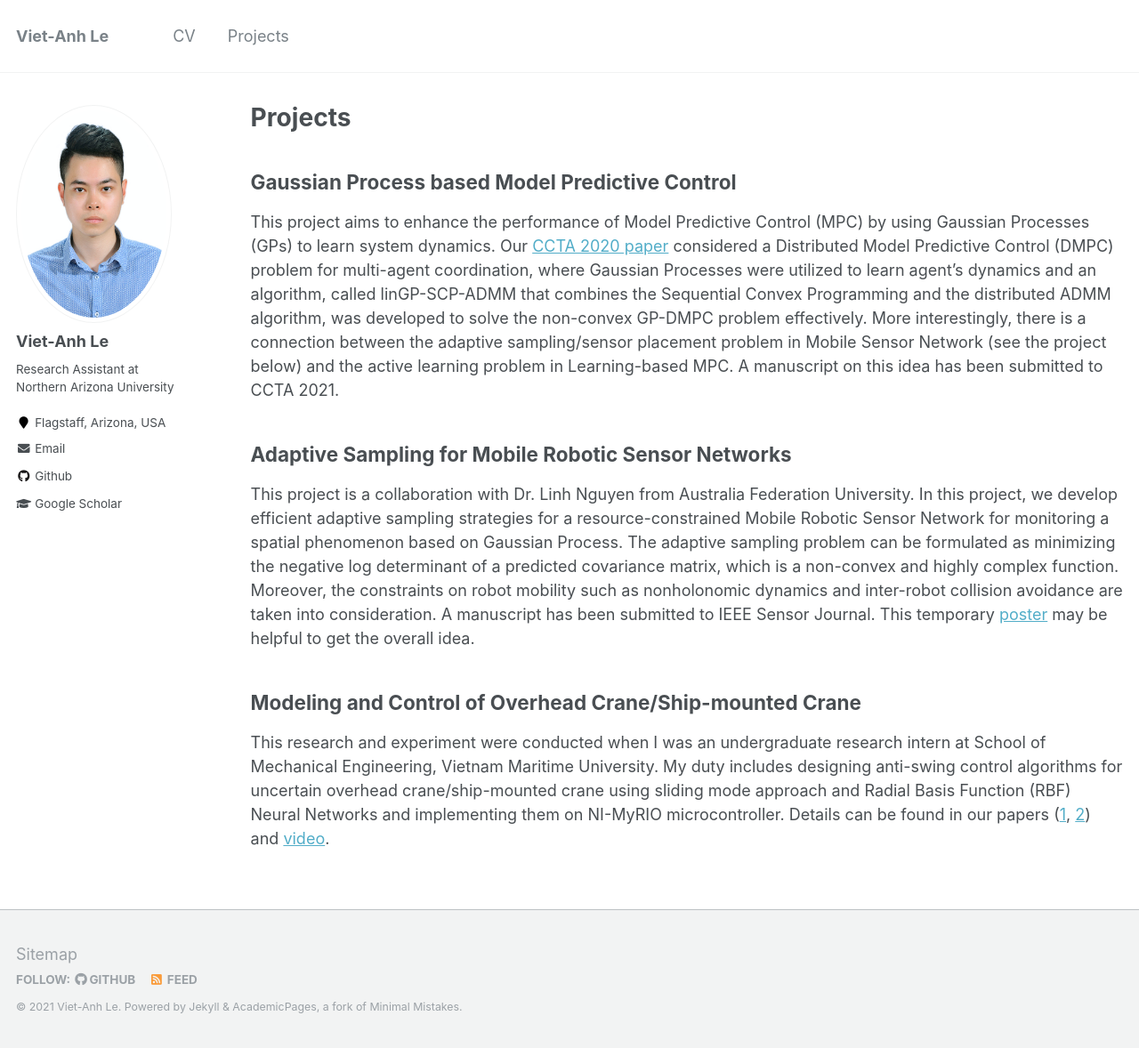
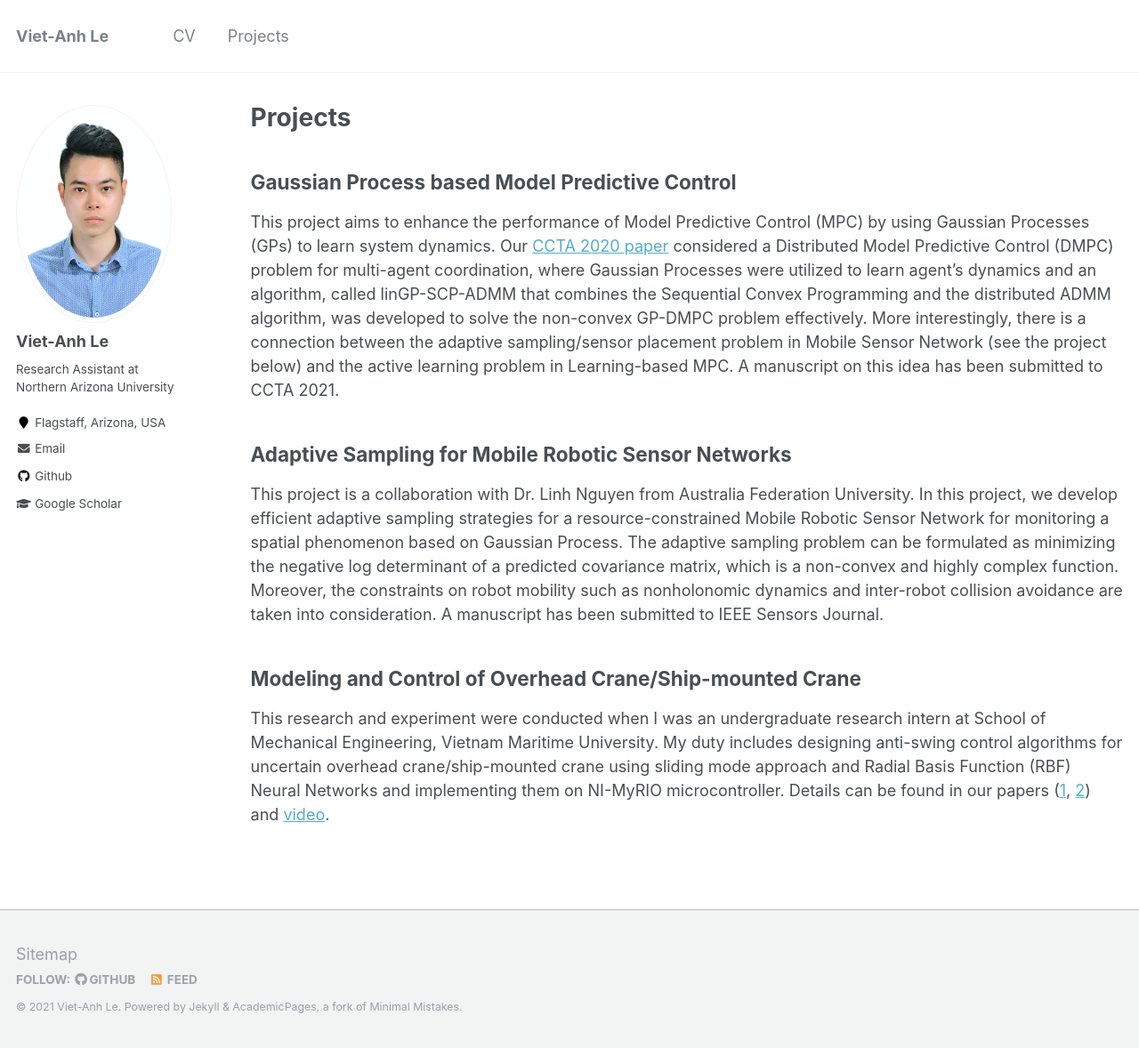
Before and after one commit to vietanhle0101/vietanhle0101.github.io, a Jekyll site: the page built from _pages/projects.md, in a window 1280 px wide and 1178 px high. Shown: the whole window at 89% size. Built offline with Jekyll 4.4.1, drawn with Linux system fonts in a browser that asks for light colours.

Commit message:
update cv

```diff
--- a/_pages/projects.md
+++ b/_pages/projects.md
@@ -13,7 +13,8 @@ This project aims to enhance the performance of Model Predictive Control (MPC) b
 ## Adaptive Sampling for Mobile Robotic Sensor Networks
 <!-- ![](../images/mrsn.png) -->
 
-This project is a collaboration with Dr. Linh Nguyen from Australia Federation University. In this project, we develop efficient adaptive sampling strategies for a resource-constrained Mobile Robotic Sensor Network for monitoring a spatial phenomenon based on Gaussian Process. The adaptive sampling problem can be formulated as minimizing the negative log determinant of a predicted covariance matrix, which is a non-convex and highly complex function. Moreover, the constraints on robot mobility such as nonholonomic dynamics and inter-robot collision avoidance are taken into consideration. A manuscript has been submitted to IEEE Sensor Journal. This temporary [poster](../files/MRSN_poster.pdf) may be helpful to get the overall idea.
+This project is a collaboration with Dr. Linh Nguyen from Australia Federation University. In this project, we develop efficient adaptive sampling strategies for a resource-constrained Mobile Robotic Sensor Network for monitoring a spatial phenomenon based on Gaussian Process. The adaptive sampling problem can be formulated as minimizing the negative log determinant of a predicted covariance matrix, which is a non-convex and highly complex function. Moreover, the constraints on robot mobility such as nonholonomic dynamics and inter-robot collision avoidance are taken into consideration. A manuscript has been submitted to IEEE Sensors Journal.
+<!-- This temporary [poster](../files/MRSN_poster.pdf) may be helpful to get the overall idea. -->
 
 ## Modeling and Control of Overhead Crane/Ship-mounted Crane
 
```
Also changed, not shown: 2 other files.
